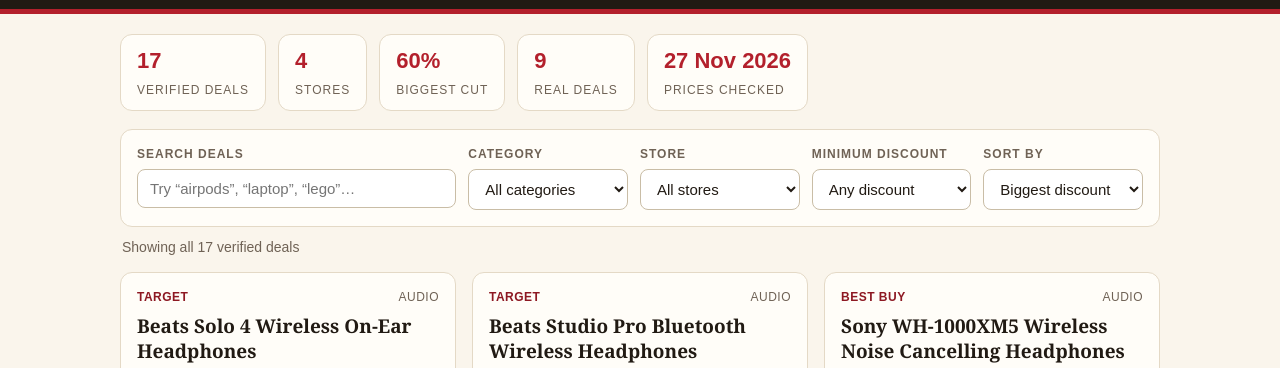
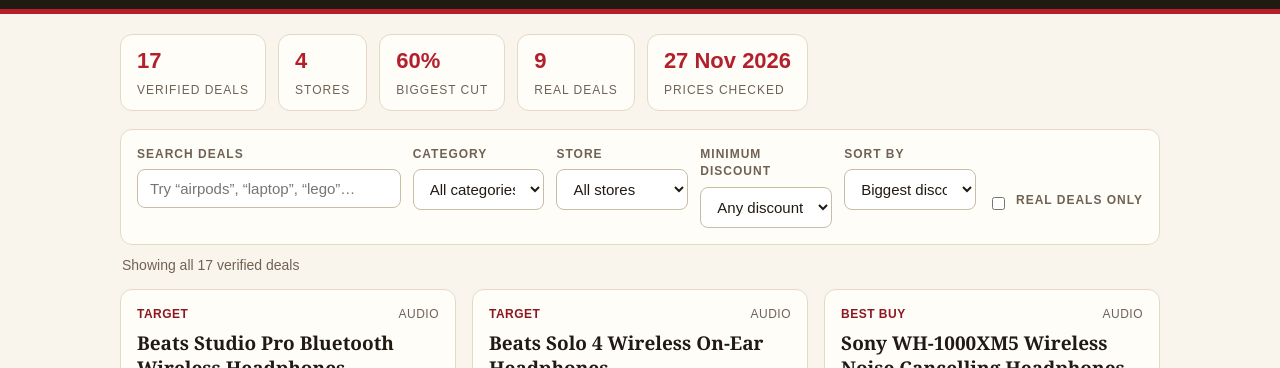
Before and after one commit to vivcupu21/black-friday-deal-finder-01, a plain HTML site: page app/index.html in a window 1280 px wide. Shown: the part 95-463 px from the top of the page. Drawn offline with Linux system fonts and the light colour scheme.

Commit message:
Revise entry: fail-loud verification and Real deals only filter

```diff
--- a/app/app.js
+++ b/app/app.js
@@ -10,6 +10,7 @@ const categoryEl = document.getElementById("category");
 const storeEl = document.getElementById("store");
 const minDiscountEl = document.getElementById("minDiscount");
 const sortEl = document.getElementById("sort");
+const realOnlyEl = document.getElementById("realOnly");
 
 function money(n) {
   return "$" + n.toFixed(2).replace(/\.00$/, "");
@@ -80,12 +81,17 @@ function cardHtml(d) {
 
 function readHash() {
   const params = new URLSearchParams(location.hash.slice(1));
+  // The min-discount select only offers 0/20/40/50: snap any other value
+  // (e.g. a hand-typed #min=30 link) to a valid option instead of leaving
+  // the select and the filter disagreeing with each other.
+  const min = params.get("min") || "0";
   return {
     q: params.get("q") || "",
     category: params.get("category") || "",
     store: params.get("store") || "",
-    min: params.get("min") || "0",
+    min: ["0", "20", "40", "50"].includes(min) ? min : "0",
     sort: params.get("sort") || "discount",
+    real: params.get("real") === "1",
   };
 }
 
@@ -96,6 +102,7 @@ function writeHash() {
   if (storeEl.value) params.set("store", storeEl.value);
   if (minDiscountEl.value !== "0") params.set("min", minDiscountEl.value);
   if (sortEl.value !== "discount") params.set("sort", sortEl.value);
+  if (realOnlyEl.checked) params.set("real", "1");
   const next = params.toString();
   history.replaceState(null, "", next ? "#" + next : location.pathname);
 }
@@ -107,6 +114,7 @@ function visibleDeals() {
     if (categoryEl.value && d.category !== categoryEl.value) return false;
     if (storeEl.value && d.store !== storeEl.value) return false;
     if (discountPct(d) < min) return false;
+    if (realOnlyEl.checked && verdictOf(d).cls !== "real") return false;
     if (q) {
       const hay = (d.product + " " + d.store + " " + d.category).toLowerCase();
       if (!hay.includes(q)) return false;
@@ -114,10 +122,14 @@ function visibleDeals() {
     return true;
   });
   const sort = sortEl.value;
-  if (sort === "discount") list.sort((a, b) => discountPct(b) - discountPct(a));
-  if (sort === "price-asc") list.sort((a, b) => a.sale - b.sale);
-  if (sort === "price-desc") list.sort((a, b) => b.sale - a.sale);
-  if (sort === "name") list.sort((a, b) => a.product.localeCompare(b.product));
+  // Ties break deterministically: by dollars saved, then by name, so the
+  // order never depends on the (arbitrary) order deals sit in deals.js.
+  const bySaved = (a, b) => (b.usual - b.sale) - (a.usual - a.sale);
+  const byName = (a, b) => a.product.localeCompare(b.product);
+  if (sort === "discount") list.sort((a, b) => discountPct(b) - discountPct(a) || bySaved(a, b) || byName(a, b));
+  if (sort === "price-asc") list.sort((a, b) => a.sale - b.sale || byName(a, b));
+  if (sort === "price-desc") list.sort((a, b) => b.sale - a.sale || byName(a, b));
+  if (sort === "name") list.sort(byName);
   return list;
 }
 
@@ -152,8 +164,9 @@ categoryEl.value = initial.category;
 storeEl.value = initial.store;
 minDiscountEl.value = initial.min;
 sortEl.value = initial.sort;
+realOnlyEl.checked = initial.real;
 
-for (const el of [searchEl, categoryEl, storeEl, minDiscountEl, sortEl]) {
+for (const el of [searchEl, categoryEl, storeEl, minDiscountEl, sortEl, realOnlyEl]) {
   el.addEventListener("input", () => { writeHash(); render(); });
 }
 
--- a/app/index.html
+++ b/app/index.html
@@ -56,6 +56,10 @@
         <option value="name">Product name A–Z</option>
       </select>
     </label>
+    <label class="control check-control">
+      <input id="realOnly" type="checkbox">
+      <span>Real deals only</span>
+    </label>
   </section>
 
   <p class="result-count" id="resultCount" role="status"></p>
--- a/app/styles.css
+++ b/app/styles.css
@@ -105,13 +105,37 @@ main { max-width: 1080px; margin: 0 auto; padding: 0 20px 40px; }
 
 .controls {
   display: grid;
-  grid-template-columns: 2fr 1fr 1fr 1fr 1fr;
+  grid-template-columns: 2fr 1fr 1fr 1fr 1fr auto;
   gap: 12px;
   margin: 18px 0 8px;
   padding: 16px;
   background: var(--card);
   border: 1px solid var(--line);
   border-radius: var(--radius);
+}
+
+.check-control {
+  display: flex;
+  align-items: center;
+  gap: 8px;
+  align-self: end;
+  padding-bottom: 12px;
+  cursor: pointer;
+  white-space: nowrap;
+}
+
+.check-control input {
+  width: auto;
+  accent-color: var(--red);
+}
+
+.check-control span {
+  display: inline;
+  margin-bottom: 0;
+  font-size: 14px;
+  text-transform: none;
+  letter-spacing: 0;
+  color: var(--ink);
 }
 
 .control span {
```
